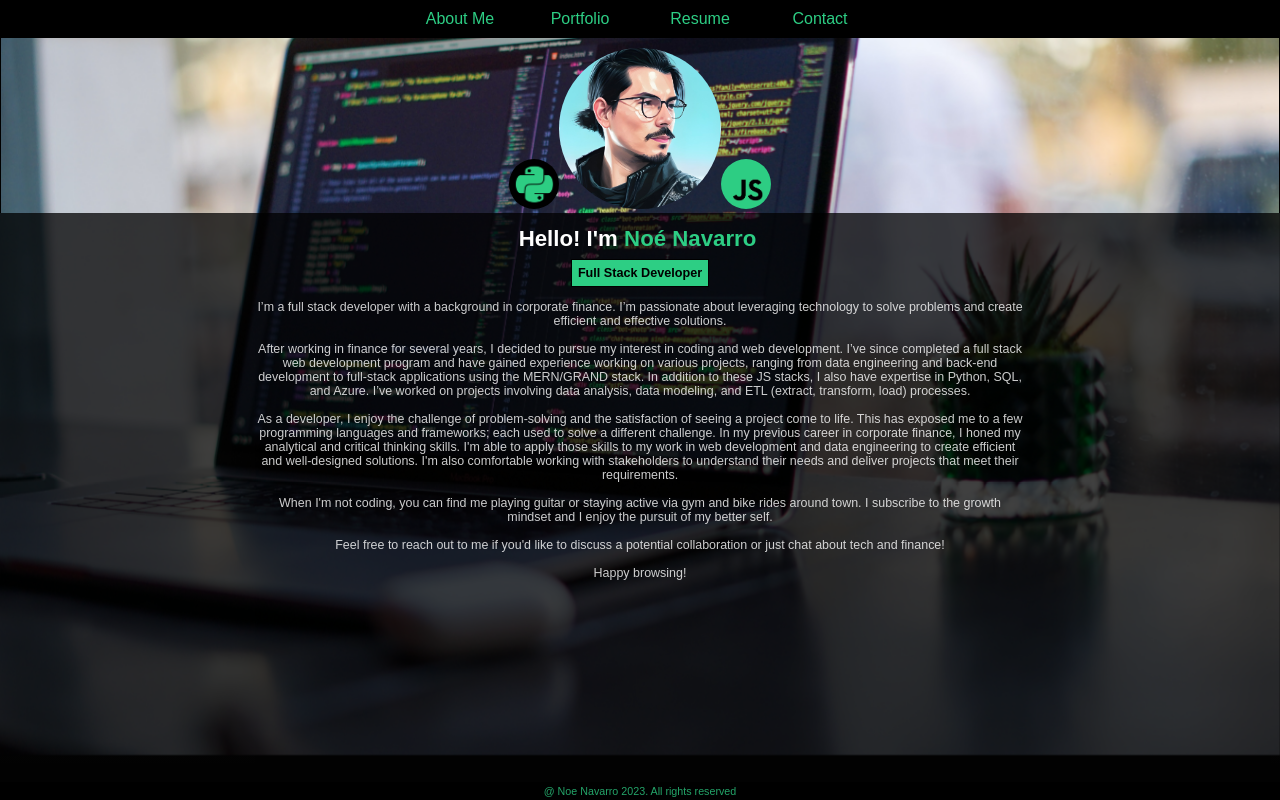
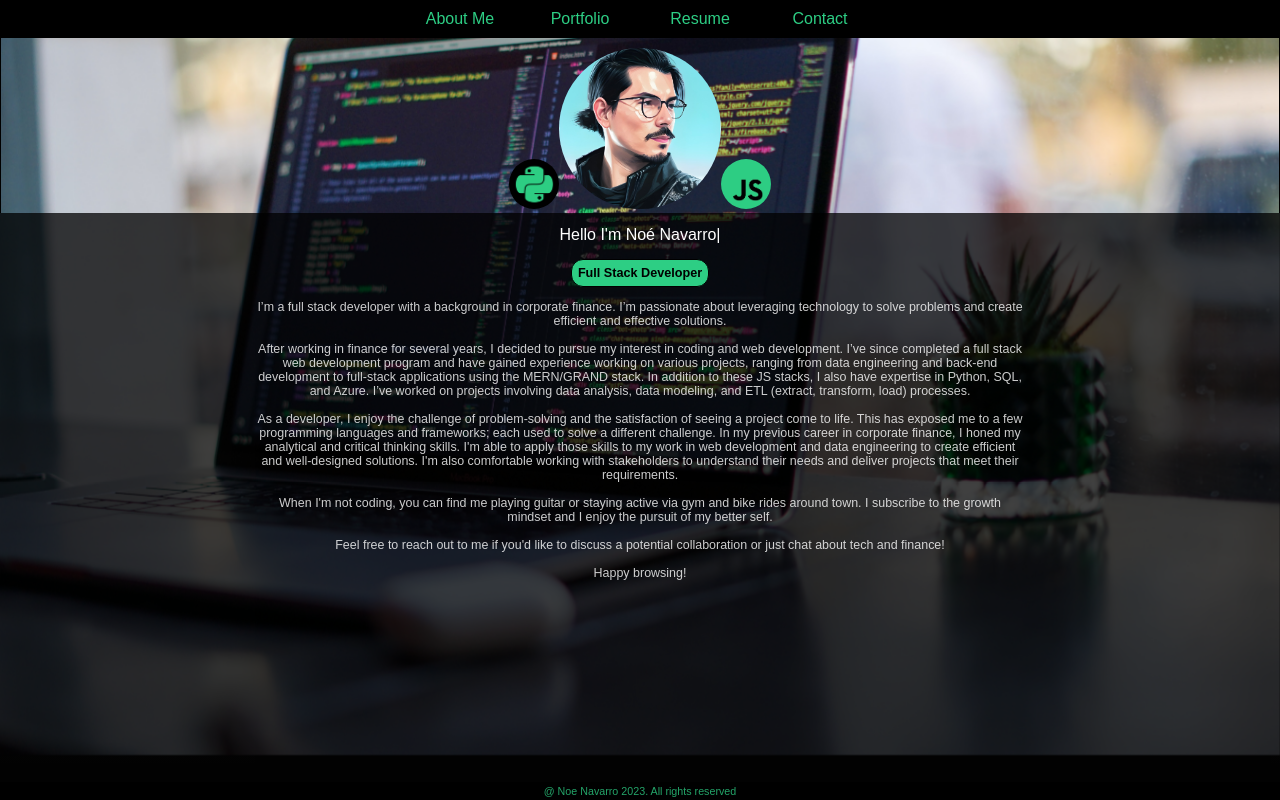
Before and after one commit to Nnavarr/portfolio, a React (Create React App) app in the folder client/: page / in a window 1280 px wide. Built offline with nearby package versions, Linux system fonts and the light colour scheme.

Commit message:
added typing animation to home page

```diff
--- a/client/package.json
+++ b/client/package.json
@@ -17,6 +17,7 @@
     "react-bootstrap": "^2.2.1",
     "react-dom": "^17.0.2",
     "react-scripts": "^2.1.3",
+    "react-type-animation": "^3.0.1",
     "tailwindcss": "^3.2.7",
     "web-vitals": "^2.1.4"
   },
--- a/client/src/components/About/index.js
+++ b/client/src/components/About/index.js
@@ -1,4 +1,5 @@
 import React from "react";
+import { TypeAnimation } from 'react-type-animation';
 
 const About = () => {
   return(
@@ -26,8 +27,14 @@ const About = () => {
           <div
             id='welcome-container'
           >
-            <h1 style={{ color: 'white', margin: '0'}}>Hello! I'm </h1>
-            <h1 id='myname' style={{ marginTop: '0' }}>Noé Navarro</h1>
+            <TypeAnimation
+              sequence={[
+                "Hello I'm Noé Navarro"
+              ]}
+              style={{ color: 'white', margin: '0'}}
+            />
+            {/* <h1 style={{ color: 'white', margin: '0'}}>Hello! I'm </h1>
+            <h1 id='myname' style={{ marginTop: '0' }}>Noé Navarro</h1> */}
           </div>
 
           {/* full stack dev banner */}
--- a/client/src/index.css
+++ b/client/src/index.css
@@ -303,6 +303,8 @@ footer {
   width: 60%;
   margin: auto;
   color: white;
+  animation:
+    typewriter 3s steps(30, end), blink .75s step-end infinite;
 }
 
 #gh-image {
@@ -349,6 +351,7 @@ footer {
   align-items: center;
   margin-top: 0.39rem;
   background-color: #1C1C1C;
+  border-radius: 12px;
 }
 
 #portfolio-container-resume {
@@ -359,6 +362,7 @@ footer {
   align-items: center;
   margin-top: 0.39rem;
   background-color: #1C1C1C;
+  border-radius: 12px;
 }
 
 #portfolio-container-contact {
@@ -370,6 +374,7 @@ footer {
   align-items: center;
   margin-top: 0.39rem;
   background-color: #1C1C1C;
+  border-radius: 12px;
 }
 
 #myname {
@@ -391,6 +396,7 @@ footer {
   background: #2DCE84;
   margin: 0;
   font-size: 0.79rem;
+  border-radius: 12px;
 }
 
 #about-container {
@@ -464,6 +470,7 @@ footer {
   margin-top: 10px;
   margin-bottom: 10px;
   font-size: medium;
+  border-radius: 12px;
 }
 
 /* contact logos */
```
Also changed, not shown: 1 other file (tests, documents, lock files or other folders).
